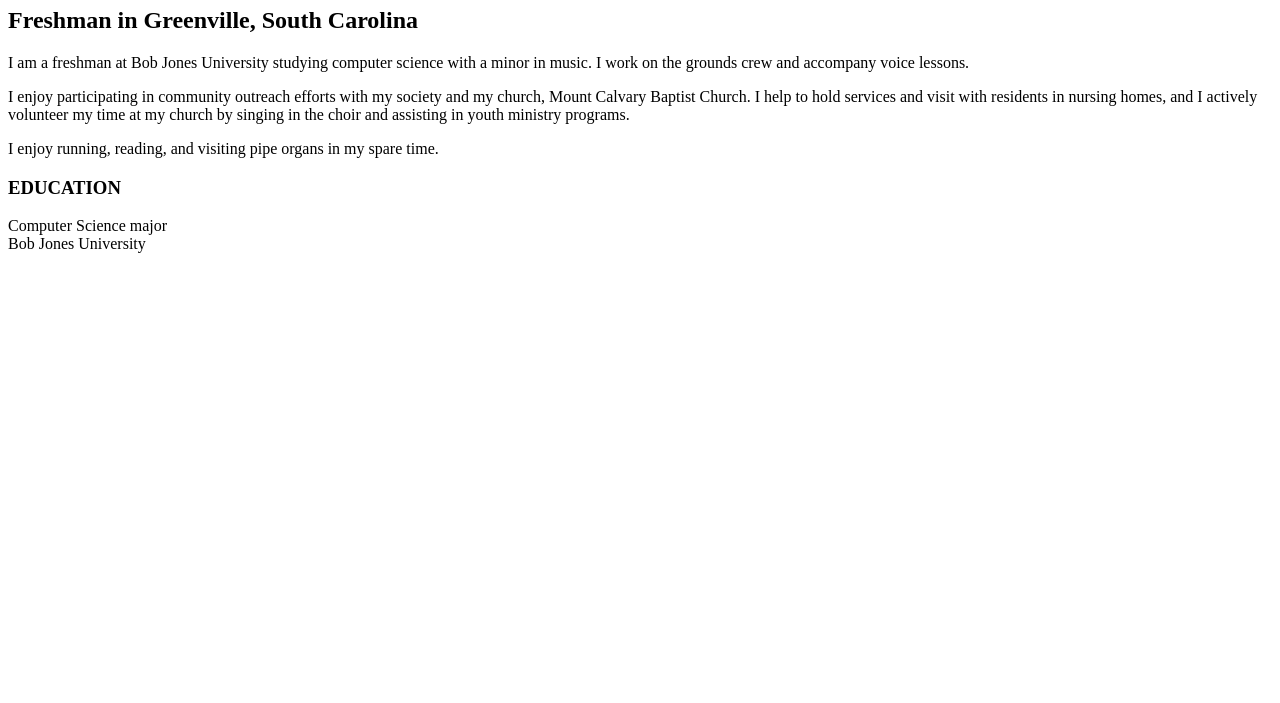
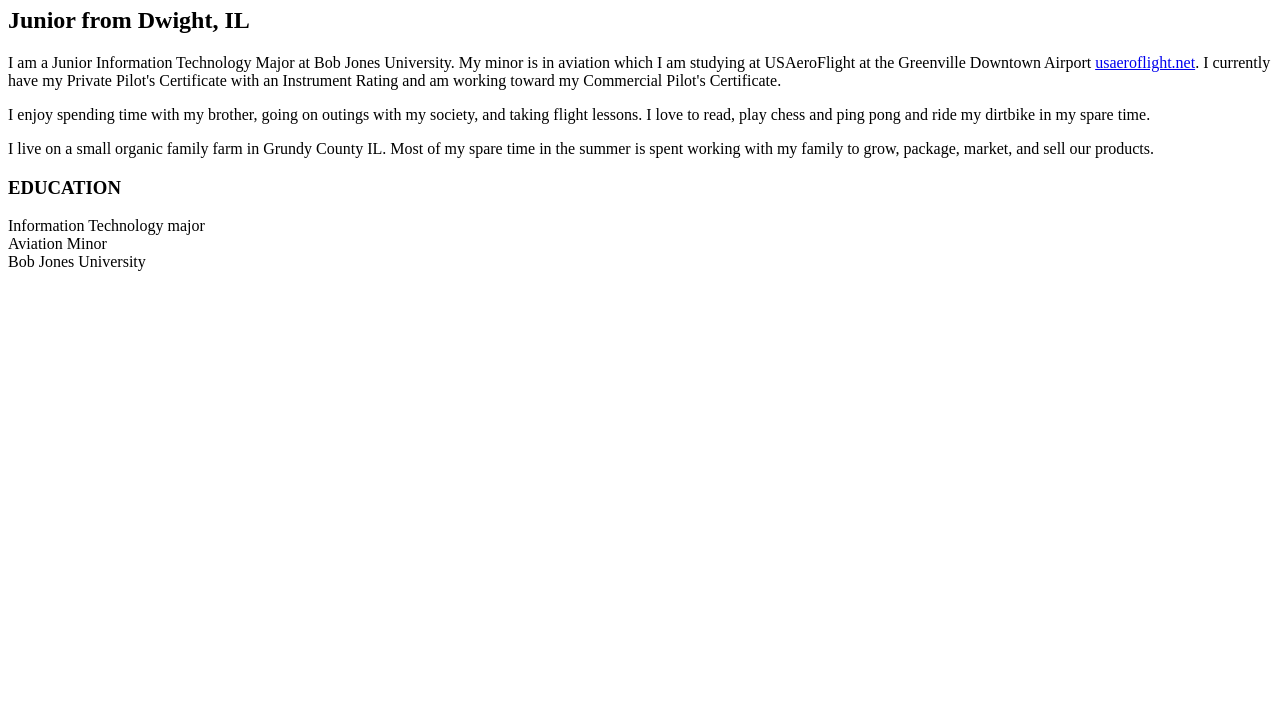
Before and after one commit to sseve048/sseve048.github.io, a plain HTML site: page index.html in a window 1280 px wide. Shown: the part 97-800 px from the top of the page. Drawn offline with Linux system fonts and the light colour scheme; a script that the page names is missing.

Commit message:
Update index.html

```diff
--- a/index.html
+++ b/index.html
@@ -7,24 +7,25 @@
         <img src="sseve048.github.io/New BJU Headshot (2)"/>
     </div>
     <div>
-        <h1>STEPHEN SCHAUB</h1>
-        <h2>Freshman in Greenville, South Carolina</h2>
+        <h1>Seth Severson</h1>
+        <h2>Junior from Dwight, IL</h2>
 
-         <p>I am a freshman at Bob Jones University studying computer science with a minor in music.
-             I work on the grounds crew and accompany voice lessons.
+         <p>I am a Junior Information Technology Major at Bob Jones University. My minor is in aviation which I am studying at USAeroFlight
+             at the Greenville Downtown Airport <a href="https://usaeroflight.net/">usaeroflight.net</a>. I currently have my Private Pilot's Certificate with an Instrument Rating and am working toward
+             my Commercial Pilot's Certificate.
          </p>
          <p>
-            I enjoy participating in community outreach efforts with my society and
-            my church, Mount Calvary Baptist Church. I help to hold services and visit with
-            residents in nursing homes, and I actively volunteer my
-            time at my church by singing in the choir and assisting in youth ministry programs.
+            I enjoy spending time with my brother, going on outings with my society, and taking flight lessons. I love to read, play chess and
+             ping pong and ride my dirtbike in my spare time.
          </p>
          <p>
-             I enjoy running, reading, and visiting pipe organs in my spare time.
+             I live on a small organic family farm in Grundy County IL. Most of my spare time in the summer is spent working with my family to grow,
+             package, market, and sell our products.
          </p>
 
         <h3>EDUCATION</h3>
-        Computer Science major<br/>
+        Information Technology major<br/>
+        Aviation Minor<br/>
         Bob Jones University
     </div>
 
```
